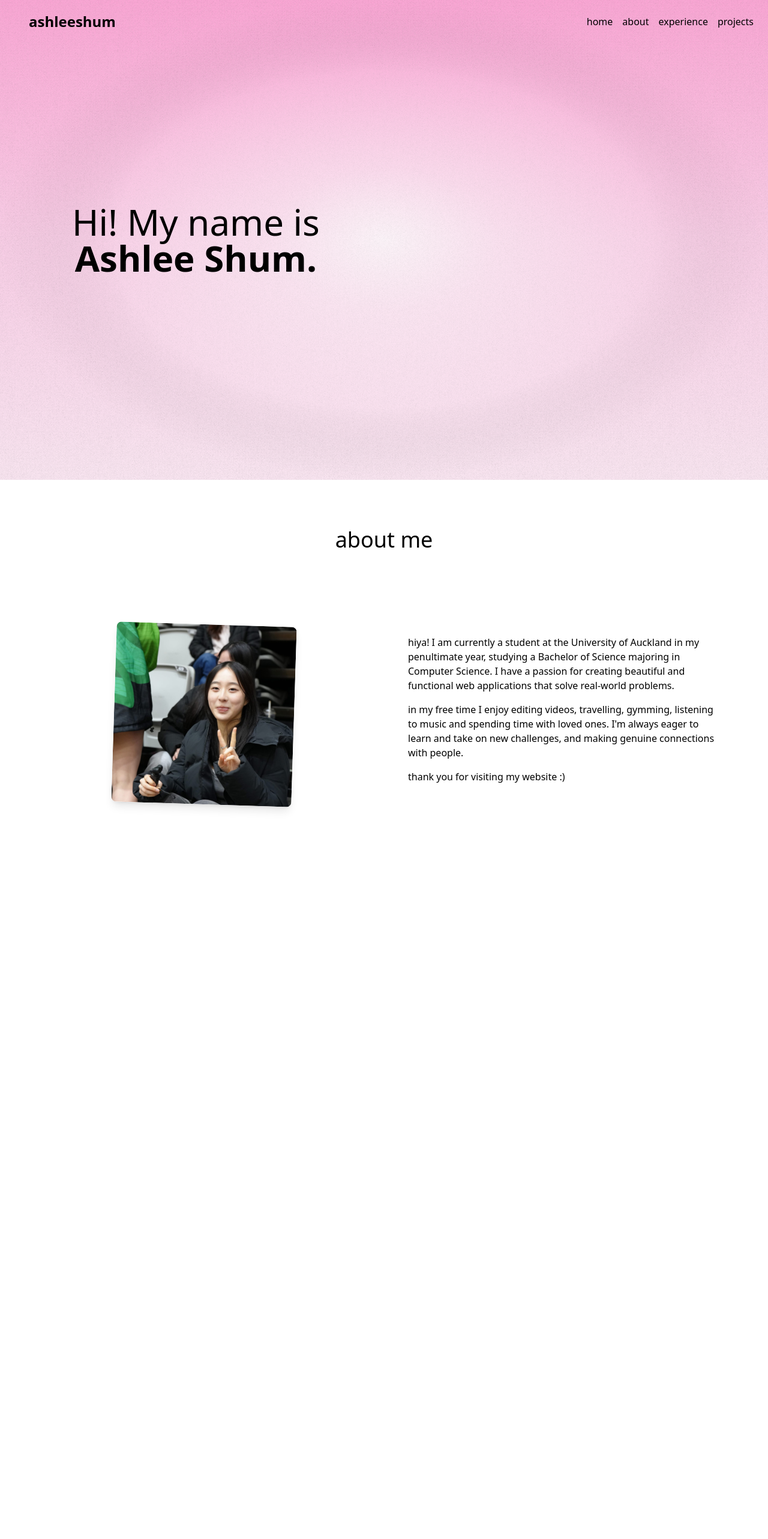
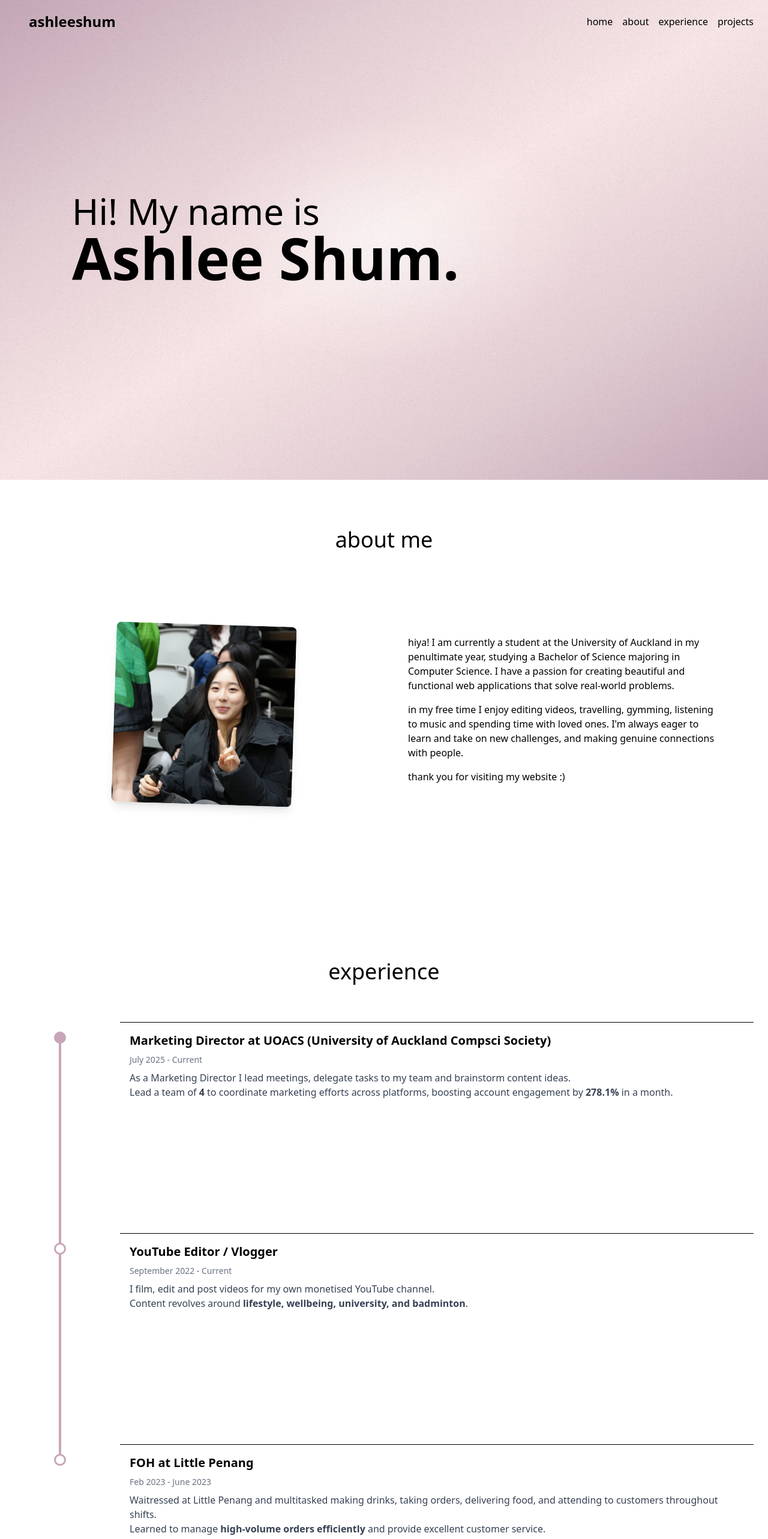
Before and after one commit to ashoomky/personal-website, a React (Vite) app: page / in a window 1280 px wide. Shown: the top 2566 px of the page at 60% size. Before the commit the page ends 1600 px from the top, so only its background shows below. Built offline with nearby package versions, Linux system fonts and the light colour scheme; grey boxes are pictures that could not be loaded; some icons are missing.

Commit message:
feat: completed experience section

```diff
--- a/src/App.css
+++ b/src/App.css
@@ -23,6 +23,7 @@ html {
   }
 }
 
+
 .card {
   padding: 2em;
 }
--- a/src/App.jsx
+++ b/src/App.jsx
@@ -2,6 +2,8 @@ import './App.css'
 import Navbar from './components/Navbar.jsx'
 import LandingPage from './components/LandingPage.jsx'
 import AboutMe from './components/AboutMe.jsx'
+import Experience from './components/Experience.jsx'
+import Projects from './components/Projects.jsx'
 
 
 const App = () => {
@@ -12,6 +14,8 @@ const App = () => {
       {/* <Navbar /> */}
       <LandingPage />
       <AboutMe/>
+      <Experience/>
+      <Projects/>
     </div>
   )
 }
--- /dev/null
+++ b/src/components/Experience.jsx
@@ -0,0 +1,127 @@
+import ExperienceCard from "./ExperienceCard"
+import {useRef, useState, useEffect} from "react"
+
+const Experience = () => {
+    const experiences = [
+  {
+    title: "Marketing Director at UOACS (University of Auckland Compsci Society)",
+    start: "July 2025",
+    end: "Current",
+    description: (
+      <>
+        As a Marketing Director I lead meetings, delegate tasks to my team and brainstorm content ideas. <br />
+        Lead a team of <strong>4</strong> to coordinate marketing efforts across platforms, boosting account engagement by <strong>278.1%</strong> in a month.
+      </>
+    )
+  },
+  {
+    title: "YouTube Editor / Vlogger",
+    start: "September 2022",
+    end: "Current",
+    description: (
+      <>
+        I film, edit and post videos for my own monetised YouTube channel. <br />
+        Content revolves around <strong>lifestyle, wellbeing, university, and badminton</strong>.
+      </>
+    )
+  },
+  {
+    title: "FOH at Little Penang",
+    start: "Feb 2023",
+    end: "June 2023",
+    description: (
+      <>
+        Waitressed at Little Penang and multitasked making drinks, taking orders, delivering food, and attending to customers throughout shifts. <br />
+        Learned to manage <strong>high-volume orders efficiently</strong> and provide excellent customer service.
+      </>
+    )
+  }
+];
+
+    const cardRef = experiences.map(() => useRef(null));
+    const [activeIndex, setActiveIndex] = useState(0);
+
+    // intersection observer to track which card is in view and fill dot
+    useEffect(() => {
+        // create new intersection observer
+        const observer = new IntersectionObserver(
+            // entries - the list of cards being observed
+            (entries) => {
+                entries.forEach((entry) => {
+                    if (entry.isIntersecting) {
+                        const index = cardRef.findIndex(ref => ref.current === entry.target);
+                        if (index !== -1) { // matches, returns index of card in view
+                            setActiveIndex(index);
+                        }
+                    }
+                });
+            },
+            {
+                root: null,  // viewport - entire screen
+                rootMargin: "-40% 0px -50% 0px", // top, right, bottom, left - trigger when middle of card is in middle of screen
+                threshold: 0
+            }
+        );
+
+        // for each card, attach an intersection observer to it
+        cardRef.forEach(ref => {
+            if (ref.current) observer.observe(ref.current);
+        });
+
+        // clean up - when component unmounts (not on page anymore), stop observing
+        return () => {
+            cardRef.forEach(ref => {
+                if (ref.current) observer.unobserve(ref.current);
+            });
+        };
+    }, [cardRef]);
+    // runs everytime cardRef changes
+
+
+    const scrollToCard = (index) => {
+        if (cardRef[index].current) {
+            cardRef[index].current.scrollIntoView({behavior: 'smooth', block: 'center'});
+            setActiveIndex(index); // updates active index when clicking on a dot
+
+        }
+    };
+    return (
+        <div className="w-full h-[1000px] text-center relative">
+            {/* title */}
+            <span className="text-4xl">
+                experience
+            </span>
+            {/* experience contents */}
+            <div className="flex flex-col relative mt-10 ">
+                {/* vertical timeline indicator */}
+                <div className="absolute top-10 left-25 transform -translate-x-1/2 w-1 bg-[#C6A6B8] hidden md:block "
+                style={{ bottom: "15rem" }}
+                ></div>
+
+                {/* experience cards with circles */}
+                <div className="flex md:flex-1 flex-col space-y-16">
+                    {experiences.map((exp, i) => (
+                        <div key={i} ref={cardRef[i]} className="relative flex">
+                            {/* circle beside timeline */}
+                            <button
+                                onClick={() => scrollToCard(i)}
+                                className={`absolute top-10 left-25 transform -translate-x-1/2 w-5 h-5 border-[3px] border-[#C6A6B8] rounded-full hover:bg-[#C6A6B8] transition cursor-pointer hidden md:block ${i === activeIndex ? "bg-[#C6A6B8]" : "bg-white"}`}
+                            />
+                            {/* card itself */}
+                            <div className="md:flex-1">
+                                <ExperienceCard
+                                    title={exp.title}
+                                    start={exp.start}
+                                    end={exp.end}
+                                    description={exp.description}
+                                />
+                            </div>
+                        </div>
+                    ))}
+                </div>
+            </div>
+        </div>
+    );
+};
+
+export default Experience;
--- /dev/null
+++ b/src/components/ExperienceCard.jsx
@@ -0,0 +1,10 @@
+const ExperienceCard = ({title, start, end, description}) => {
+    return (
+        <div className="w-100% h-60 bg-white p-4 text-left m-6 ml-50 border-t ">
+            <h3 className="text-xl font-semibold mb-2">{title}</h3>
+            <p className="text-gray-500 text-sm">{start} - {end}</p>
+            <p className="text-gray-700 mt-2">{description}</p>
+        </div>
+    );
+}
+export default ExperienceCard
--- a/src/components/LandingPage.jsx
+++ b/src/components/LandingPage.jsx
@@ -1,25 +1,41 @@
-import { useRef, useState } from 'react';
+import { useRef, useState, useEffect } from 'react';
 import MailIcon from '@mui/icons-material/Mail';
 import GitHubIcon from '@mui/icons-material/GitHub';
 import LinkedInIcon from '@mui/icons-material/LinkedIn';
 import YoutubeIcon from '@mui/icons-material/YouTube';
 
 const LandingPage = () => {
-    const svgRef = useRef(null);
-    const [scroll, setScroll] = useState(0);
+    const svgRef = useRef(null); // reference to the SVG element
+    const [gradientPosition, setGradientPosition] = useState({ x: 50, y: 50 }); // initial position of gradient at center
+
+    useEffect(() => {
+        let animationFrameId;
+
+
+        const animateGradient = () => {
+            const svg = svgRef.current; // gets the <svg> element from svgRef.current
+            const gradient = svg.querySelector('#dynamic-gradient'); // gets the radial gradient element by its id
+            // updates the gradient's center position based on mouse movement
+            if (gradient) {
+                gradient.setAttribute('cx', `${gradientPosition.x}%`);
+                gradient.setAttribute('cy', `${gradientPosition.y}%`);
+            }
+            animationFrameId = requestAnimationFrame(animateGradient); // keeps it from running in the background when not needed
+        };
+
+        animateGradient();
+
+        return () => cancelAnimationFrame(animationFrameId);
+    }, [gradientPosition]);
 
     const handleMouseMove = (e) => {
         const svg = svgRef.current;
         const rect = svg.getBoundingClientRect(); // get SVG position and size
+        // convert mouse coordinates to percentages relative to SVG
         const x = ((e.clientX - rect.left) / rect.width) * 100; // mouse X relative to the SVG
         const y = ((e.clientY - rect.top) / rect.height) * 100;  // mouse Y relative to the SVG
 
-        // update the radial gradient's center
-        const gradient = svg.querySelector('#dynamic-gradient');
-        if (gradient) {
-            gradient.setAttribute('cx', `${x}%`);
-            gradient.setAttribute('cy', `${y}%`);
-        }
+        setGradientPosition({ x, y }); // update state with new position
     };
     return (
         <div className = "w-full">
@@ -54,7 +70,11 @@ const LandingPage = () => {
 
 
             </div>
-            <div id = "home" className = "w-screen h-screen flex items-center justify-center md:justify-start relative bg-gradient-to-b from-pink-300 via-pink-200 to-pink-100" onMouseMove = {handleMouseMove}>
+            <div id = "home"
+                className = "w-screen h-screen flex items-center justify-center md:justify-start relative bg-gradient-to-b from-pink-300 via-pink-200 to-pink-100"
+                onMouseMove = {handleMouseMove}
+                style={{ background: "linear-gradient(to bottom right,  #C6A6B8, #E8D0D7, #FFECEC, #E8D0D7, #C6A6B8)", // custom gradient colors
+                }}>
 
             {/* background grain */}
             <svg
@@ -81,33 +101,35 @@ const LandingPage = () => {
                                 in="noise" // applies the previous step (feTurbulence)
                                 result="monoNoise" // saves for next step
                             />
+                            {/* affecting the alpha channel (feFuncA) transparency */}
                             <feComponentTransfer in="monoNoise" result="opacityNoise">
-                                <feFuncA type="discrete" tableValues="0.05 0.1 0.15 0.2" /> // randomly maps the grayscale noise to low opacity values
+                                <feFuncA type="discrete" tableValues="0.05 0.1 0.15 0.2" /> {/* adjust values for more/less grain */}
                             </feComponentTransfer>
+                            {/* blends the grainy texture with the background fill colour, changing the grain to by lighter when bg is lighter, etc. */}
                             <feBlend mode="multiply" in="opacityNoise" in2="SourceGraphic" />
                         </filter>
 
-                        {/* Dynamic radial gradient that lightens on mouse hover */}
-                        <radialGradient id="dynamic-gradient" cx="50%" cy="50%" r="50%">
-                            <stop offset="0%" stopColor="#FFFFFF" stopOpacity="0.8" />
+                        {/* dynamic radial/circle gradient that lightens on mouse hover */}
+                        <radialGradient id="dynamic-gradient" cx="50%" cy="50%" r="25%">
+                            <stop offset="0%" stopColor="#FFFFFF" stopOpacity="0.6" />
                             <stop offset="30%" stopColor="#FFFFFF" stopOpacity="0.4" />
                             <stop offset="70%" stopColor="#FFFFFF" stopOpacity="0.1" />
-                            <stop offset="100%" stopColor="transparent" stopOpacity="0" />
+                            <stop offset="100%" stopColor="#FFFFFF" stopOpacity="0.01" />
                         </radialGradient>
                     </defs>
 
-                    {/* Background rectangle with gradient and grain */}
+                    {/* background rectangle with gradient and grain */}
                     <rect width="100%" height="100%" fill="url(#dynamic-gradient)" filter="url(#noise)" />
                 </svg>
             {/* intro */}
-            <div className="text-6xl md:pl-30 z-10">
+            <div className="text-6xl md:pl-30 z-10 text-left">
                 Hi! My name is <br />
-                <span className="font-bold">Ashlee Shum.</span>
+                <span className="font-bold text-8xl text-left">Ashlee Shum.</span>
             </div>
             {/* social icon links */}
-            <div className="flex flex-row absolute pt-50 md:pl-30">
+            <div className="flex flex-row absolute pt-60 md:pl-30 ">
                 <a href="mailto:ashlee@shum.co.nz" target="_blank" rel="noopener noreferrer">
-                    <MailIcon className="m-4 ml-0"/>
+                    <MailIcon className="m-4 ml-0 hover:text-black transition-transform duration-300"/>
                 </a>
                 <a href="https://github.com/ashoomky" target="_blank" rel="noopener noreferrer">
                     <GitHubIcon className="m-4"/>
--- /dev/null
+++ b/src/components/ProjectCard.jsx
@@ -0,0 +1,4 @@
+const ProjectCard = () => {
+    <div></div>
+}
+export default ProjectCard;
--- /dev/null
+++ b/src/components/Projects.jsx
@@ -0,0 +1,31 @@
+const Projects = () => {
+    return (
+        <div className="w-full h-screen text-center">
+            <div className="max-w-[1240px] w-full h-full mx-auto p-2 flex justify-center items-center">
+                <div>
+                    <h1 className="py-4 text-gray-700">Projects</h1>
+                    <p className="py-4 text-gray-600">Here are some of my recent projects. More coming soon!</p>
+                    {/* Project 1 */}
+                    <div className="bg-white p-4 border text-left m-6">
+                        <h3 className="text-xl font-semibold mb-2">Project Title 1</h3>
+                        <p className="text-gray-700">Description of project 1. This project involves...</p>
+                        <a href="#" className="text-blue-500 hover:underline">View Project</a>
+                    </div>
+                    {/* Project 2 */}
+                    <div className="bg-white p-4 border text-left m-6">
+                        <h3 className="text-xl font-semibold mb-2">Project Title 2</h3>
+                        <p className="text-gray-700">Description of project 2. This project involves...</p>
+                        <a href="#" className="text-blue-500 hover:underline">View Project</a>
+                    </div>
+                    {/* Project 3 */}
+                    <div className="bg-white p-4 border text-left m-6">
+                        <h3 className="text-xl font-semibold mb-2">Project Title 3</h3>
+                        <p className="text-gray-700">Description of project 3. This project involves...</p>
+                        <a href="#" className="text-blue-500 hover:underline">View Project</a>
+                    </div>
+                </div>
+            </div>
+        </div>
+    )
+}
+export default Projects
```
